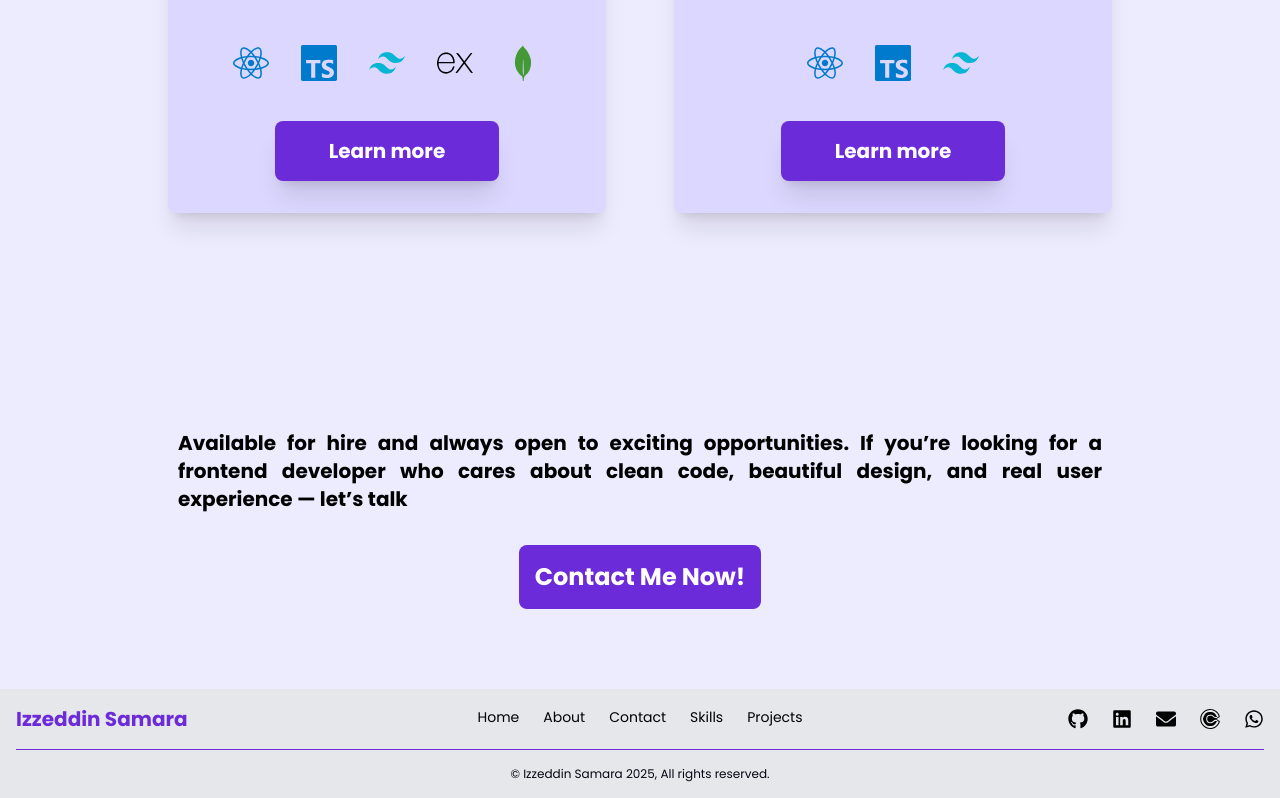
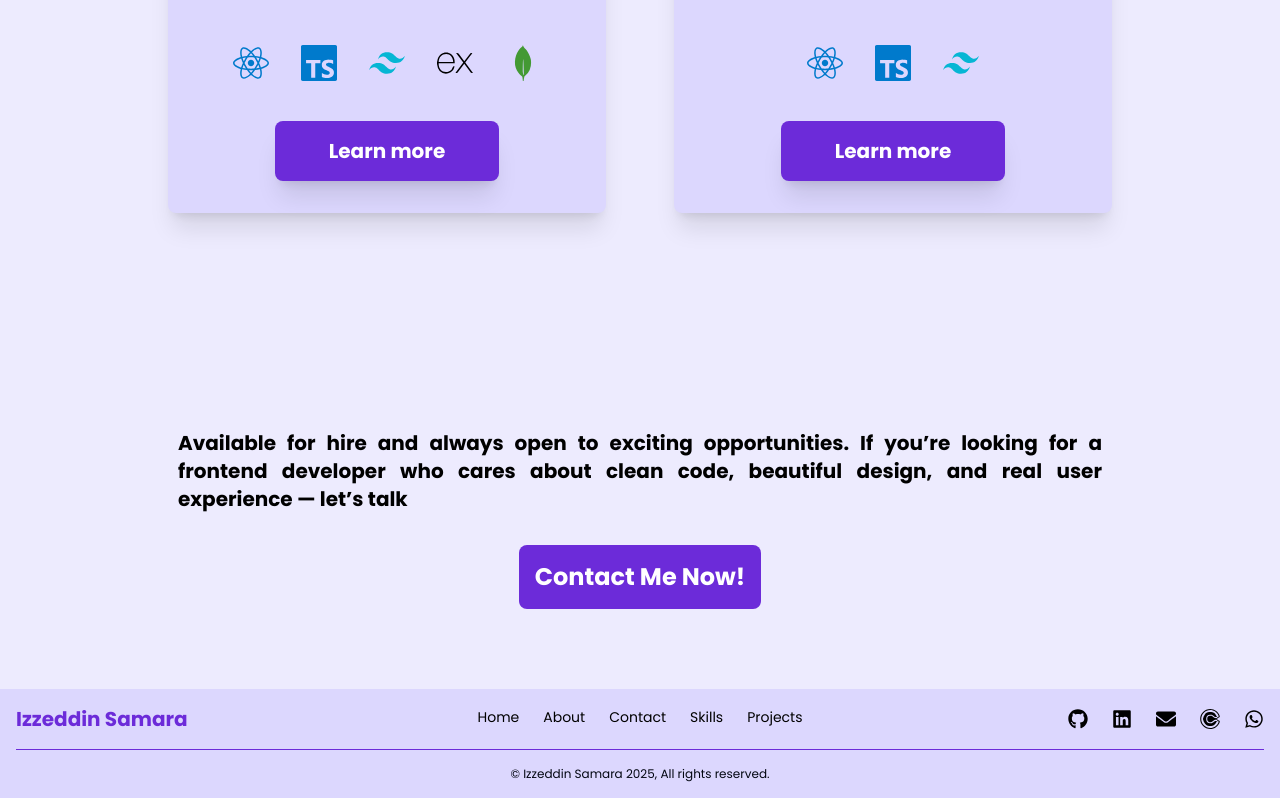
Before and after one commit to Izzeddin-Samara/My_Portfolio, a Next.js app: page / in a window 1280 px wide. Shown: the part 2699-3497 px from the top of the page. Built offline with nearby package versions, Linux system fonts and the light colour scheme.

Commit message:
Change the Background color for Footer component

```diff
--- a/components/Footer.tsx
+++ b/components/Footer.tsx
@@ -9,7 +9,7 @@ import Link from "next/link";
 export default function Footer() {
   return (
     <>
-      <footer className="bg-gray-200 p-4 dark:bg-gray-800">
+      <footer className="bg-purple-200 p-4 dark:bg-gray-800">
         <div className="grid grid-cols-1 gap-8 md:grid-cols-3">
           <div>
             <h1 className="text-center text-xl font-bold text-purple-700 md:text-left dark:text-purple-500">
```
